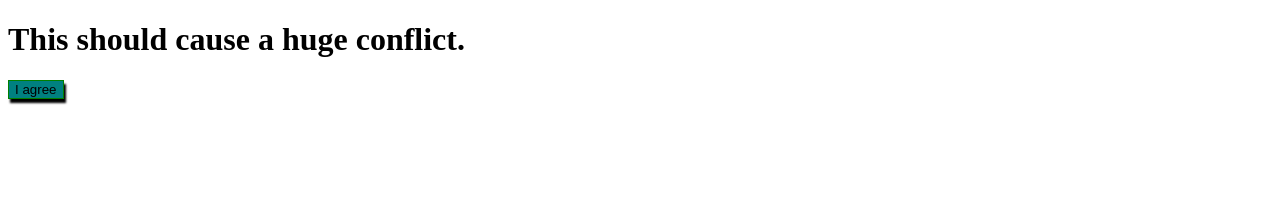
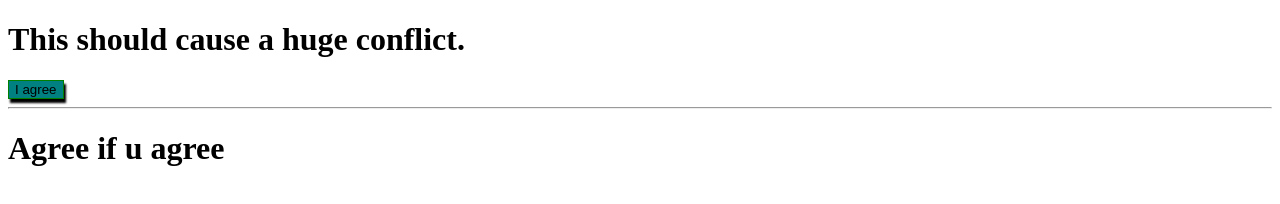
Before and after one commit to yofaka/vc, a plain HTML site: page index.html in a window 1280 px wide. Drawn offline with Linux system fonts and the light colour scheme.

Commit message:
Update index.html
did some hr and heading

```diff
--- a/index.html
+++ b/index.html
@@ -11,5 +11,9 @@
     <h1>This should cause a huge conflict.</h1>
     <button style="box-shadow:2px 4px 2px;border:1px solid green;background-color: teal;">I agree</button>
 
+    <hr>
+
+    <h1>Agree if u agree</h1>
+
 </body>
 </html>
```
